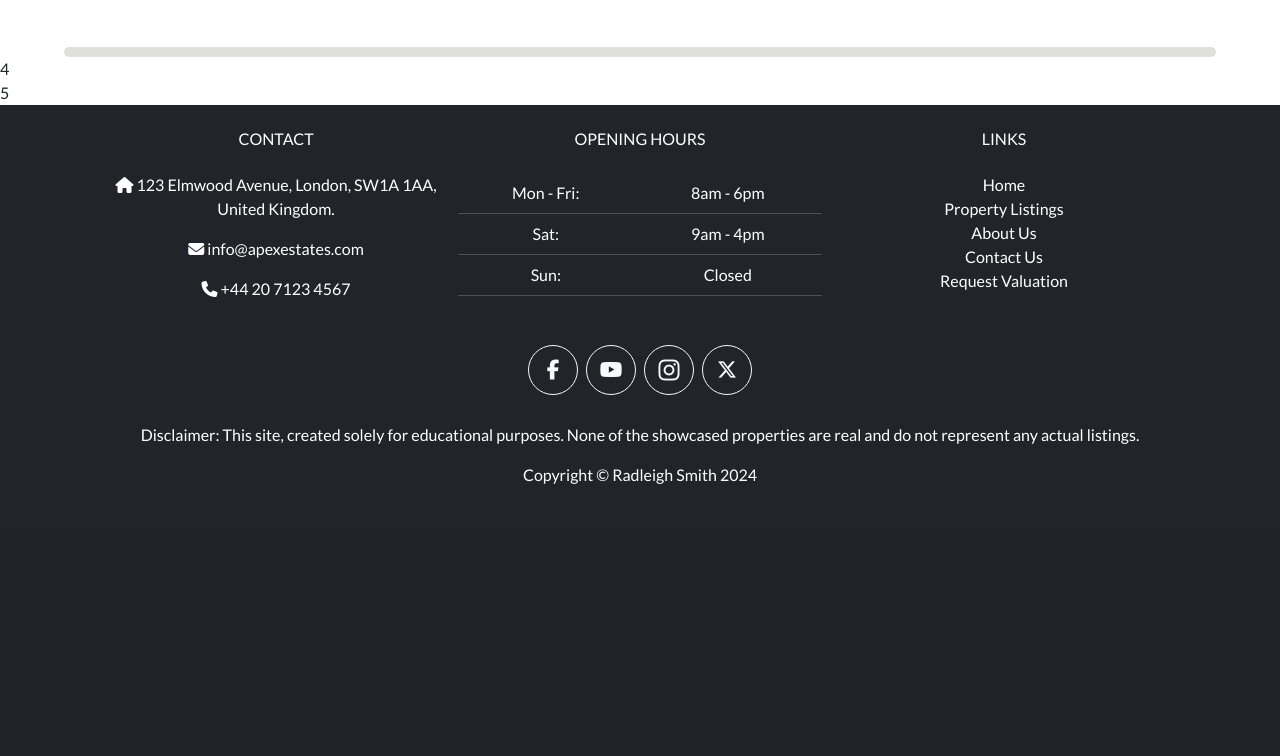
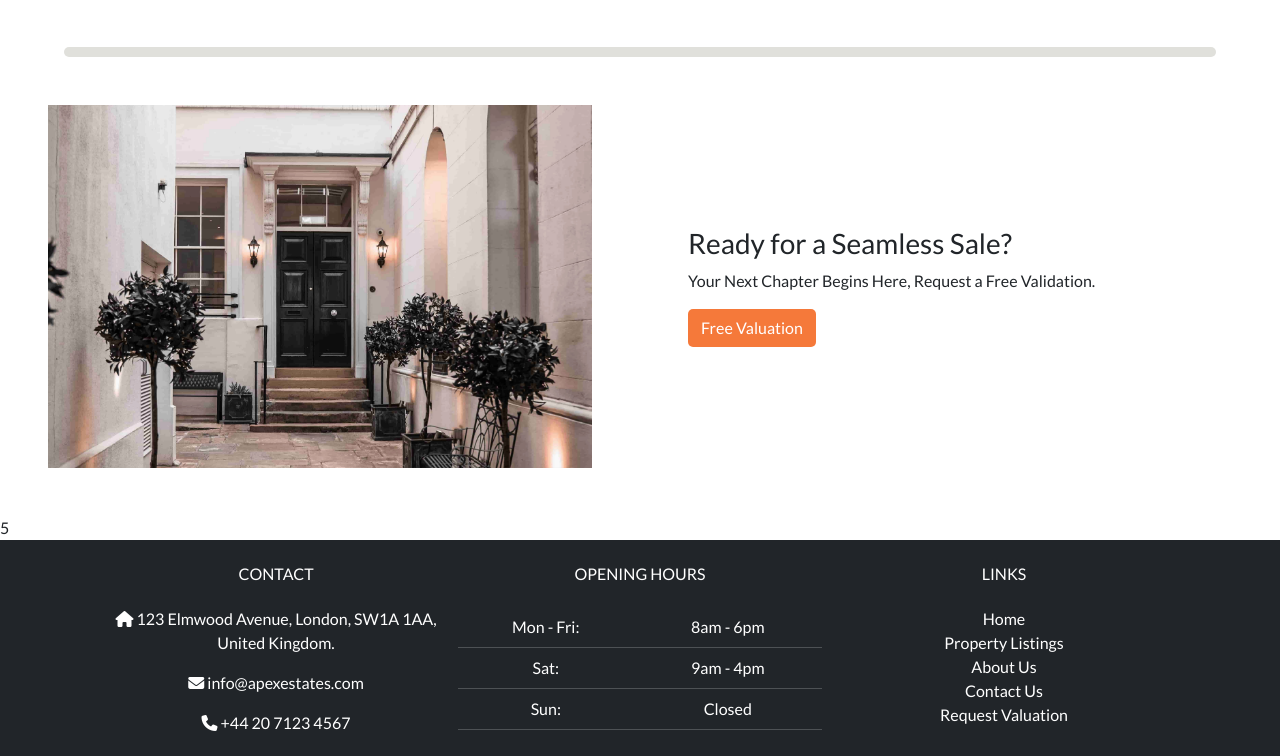
Before and after one commit to RadleighSmith/apex-estates, a Django app: page / in a window 1280 px wide. Shown: the part 1273-2029 px from the top of the page. Before the commit the page ends 1757 px from the top, so only its background shows below. Run offline with Django 4.2, Linux system fonts and the light colour scheme; data that the repository does not hold is empty; some libraries are stand-ins or nearby versions.

Commit message:
Add valuation call to action content on homepage

```diff
--- a/main/templates/index.html
+++ b/main/templates/index.html
@@ -61,9 +61,16 @@
         <!-- Horizontal Rule -->
         <div class="horizontal-rule"></div>
         <!-- Valuation CTA -->
-        <div class="row">
-            4
-        </div>
+        <section class="row align-items-center">
+            <div class="col-md-6  order-md-1 order-2 p-5">
+                <img class="img-fluid" src="{% static 'images/london-alley.jpg' %}" alt="Apartment living room with Thames and Tower Bridge view">
+            </div>
+            <div class="col-md-6 order-md-2 order-1 p-5">
+                <h3>Ready for a Seamless Sale?</h3>
+                <p>Your Next Chapter Begins Here, Request a Free Validation.</p>
+                <a href="#" class="btn call-to-action">Free Valuation</a>
+            </div>
+        </section>
         <!-- Review -->
         <div class="row">
             5
```
Also changed, not shown: static/images/london-alley.jpg (added), 1 other file.
